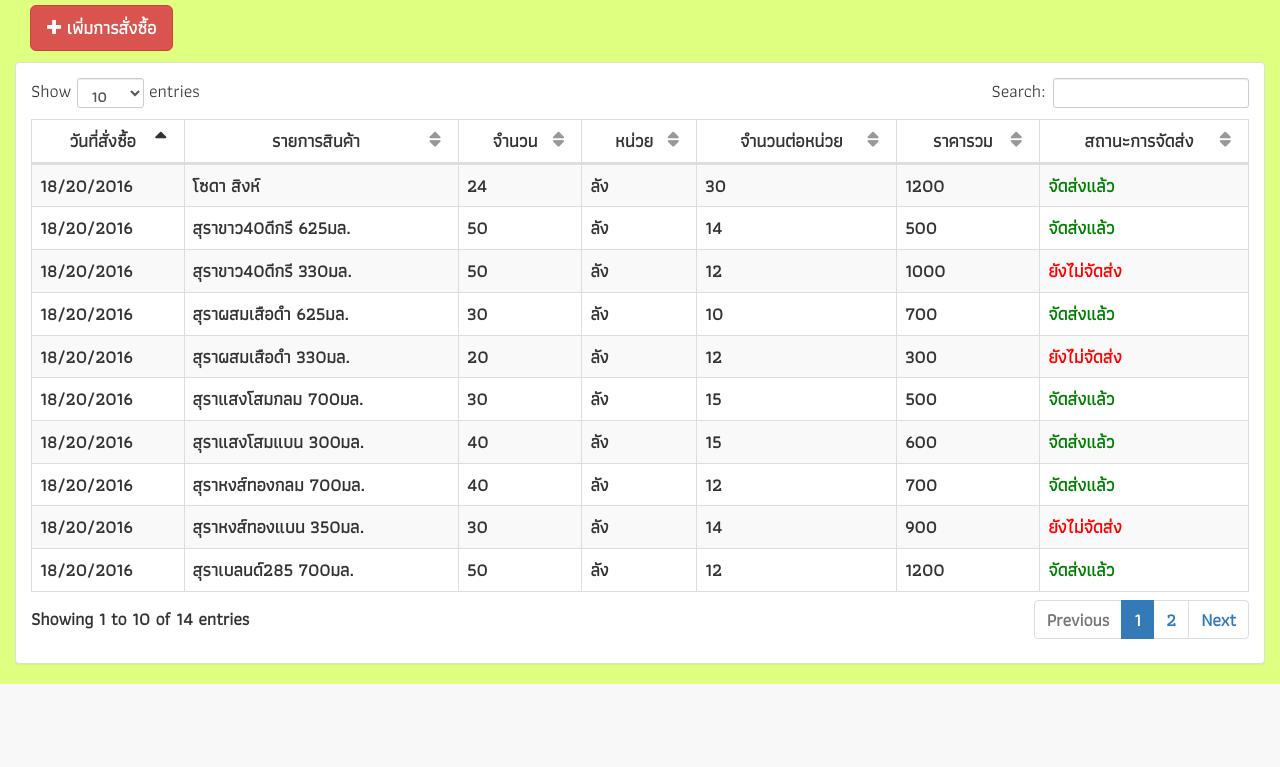
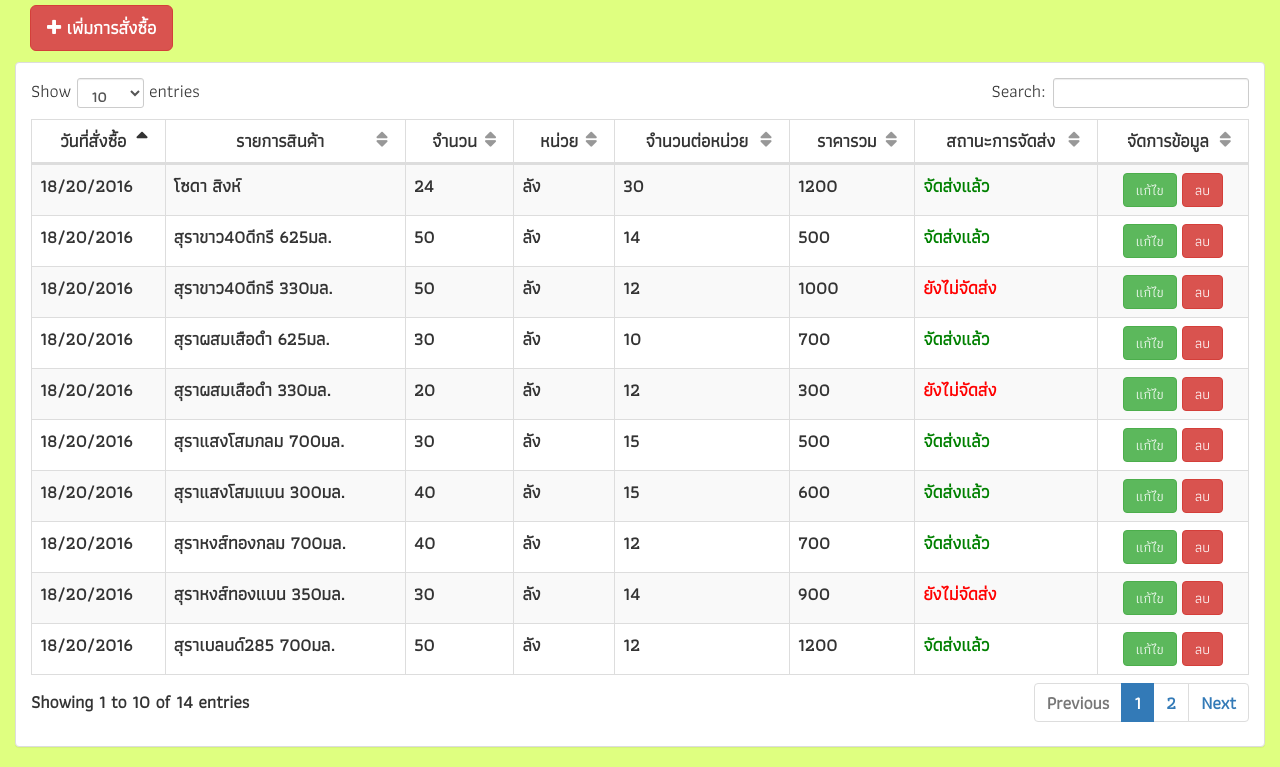
Before and after one commit to BigCS58/workshop-hci, a website: page pages/buy.html in a window 1280 px wide. Shown: the part 180-947 px from the top of the page. Before the commit the page ends 864 px from the top, so only its background shows below. Drawn offline with Linux system fonts and the light colour scheme.

Commit message:
add edit and deleted

```diff
--- a/js/custom-buy.js
+++ b/js/custom-buy.js
@@ -5,12 +5,23 @@ $(document).ready(function () {
     });
 });
 
+function deletedData(btn){
+    var row = btn.parentNode.parentNode;
+    setTimeout(function(){
+        $("#deletedModal").modal("hide");
+    }, 1000);
+    row.parentNode.removeChild(row);
+
+
+}
+
+
 function loadDataTable() {
     var rows = ''
     data.forEach(element => {
 
         rows += `
-            <tr>
+            <tr id="myData">
                 <td>${element.date}</td>
                 <td>${element.name}</td>
                 <td>${element.amount}</td>
@@ -18,12 +29,21 @@ function loadDataTable() {
                 <td>${element.amountPerunit}</td>
                 <td>${element.price}</td>
                 <td ${element.status == 'ยังไม่จัดส่ง' ? 'style=\"color:red\"' : 'style=\"color:green\"'}>${element.status}</td>
+                <td style="text-align:center;">
+                    <button class="btn btn-success" data-toggle="modal" data-target="#myModal" contenteditable="false">แก้ไข</button>
+                    <button class="btn btn-danger"   data-toggle="modal" data-target="#deletedModal" onclick="deletedData(this)">ลบ</button>
+                </td>
             </tr>
             `
     });
 
     $('#data-buy tr:last').after(rows);
 }
+
+
+
+
+
 
 var data = [
     { name: 'สุราขาว40ดีกรี 625มล.', amount: 50, unit: 'ลัง', amountPerunit: 14, price: 500, date: '18/20/2016', status: 'จัดส่งแล้ว' },
--- a/pages/buy.html
+++ b/pages/buy.html
@@ -110,10 +110,13 @@
                                         <th class="center">จำนวนต่อหน่วย</th>
                                         <th class="center">ราคารวม</th>
                                         <th class="center">สถานะการจัดส่ง</th>
+                                        <th class="center">จัดการข้อมูล</th>
+
+
                                     </tr>
                                 </thead>
                                 <tbody>
-                                    <tr>
+                                    <tr id="myData">
                                         <td>18/20/2016</td>
                                         <td>โซดา สิงห์</td>
                                         <td>24</td>
@@ -121,6 +124,11 @@
                                         <td>30</td>
                                         <td>1200</td>
                                         <td style="color: green;">จัดส่งแล้ว</td>
+                                        <td style="text-align:center;">
+                                            <button class="btn btn-success" data-toggle="modal" data-target="#myModal" contenteditable="false">แก้ไข</button>
+                                            <button class="btn btn-danger"  data-toggle="modal" data-target="#deletedModal" onclick="deletedData(this)">ลบ</button>
+
+                                        </td>
                                     </tr>
                                 </tbody>
                             </table>
@@ -189,7 +197,17 @@
         </div>
     </div>
 
+    <div class="modal fade" id="deletedModal" tabindex="-1" role="dialog" aria-labelledby="myModalLabel">
+        <div class="modal-dialog modal-lg" role="document">
+            <div class="modal-content">
+                <div class="alert alert-success alert-dismissable" style="margin-bottom: 0px;">
+                    <!-- <button type="button" style="text-align: center;" class="close" data-dismiss="modal" aria-hidden="true">&times;</button> -->
+                    <h1 style="text-align: center;">ลบข้อมูลสำเร็จแล้ว</h1>
 
+                </div>
+            </div>
+        </div>
+    </div>
 
 
     <!-- jQuery -->
```
